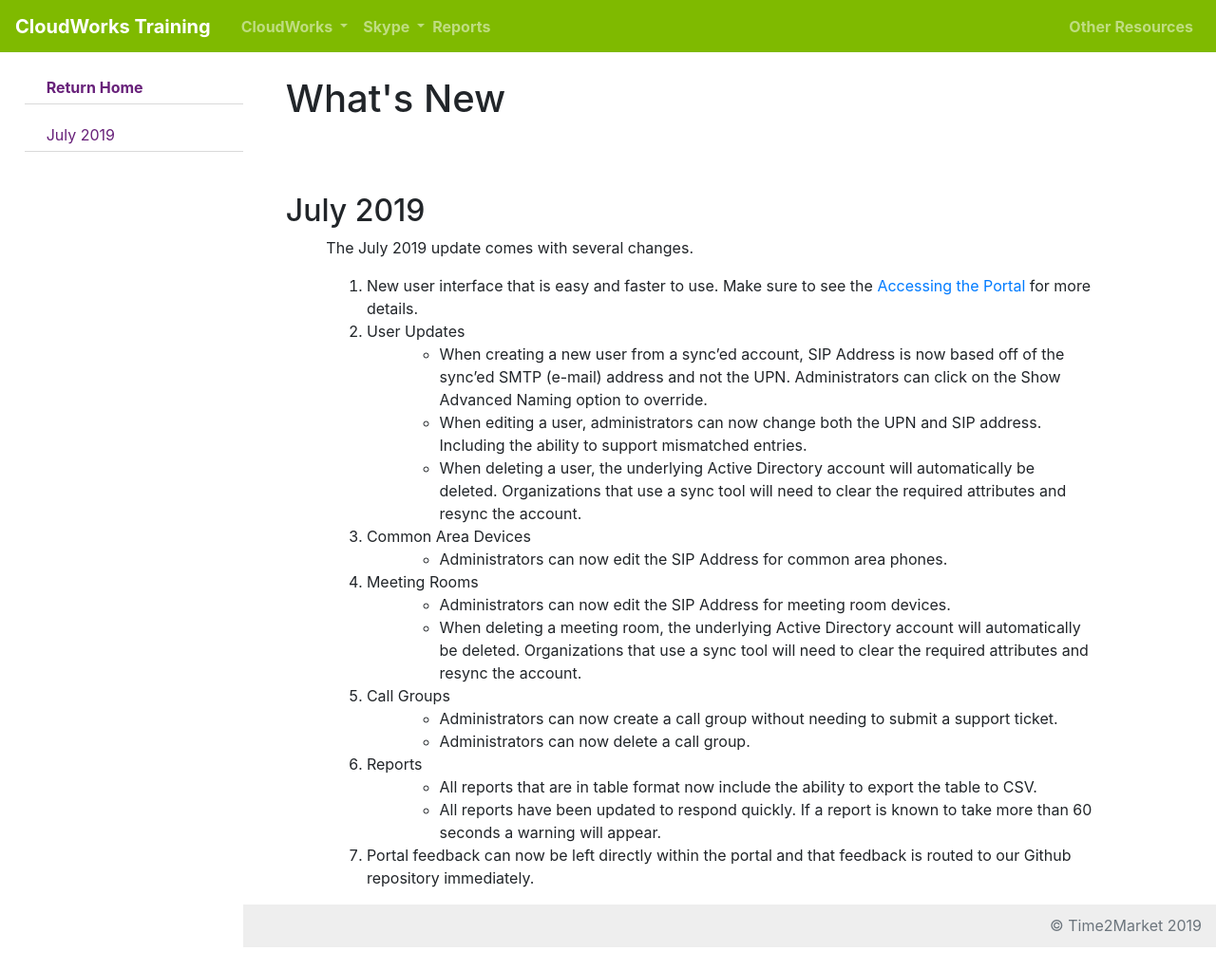
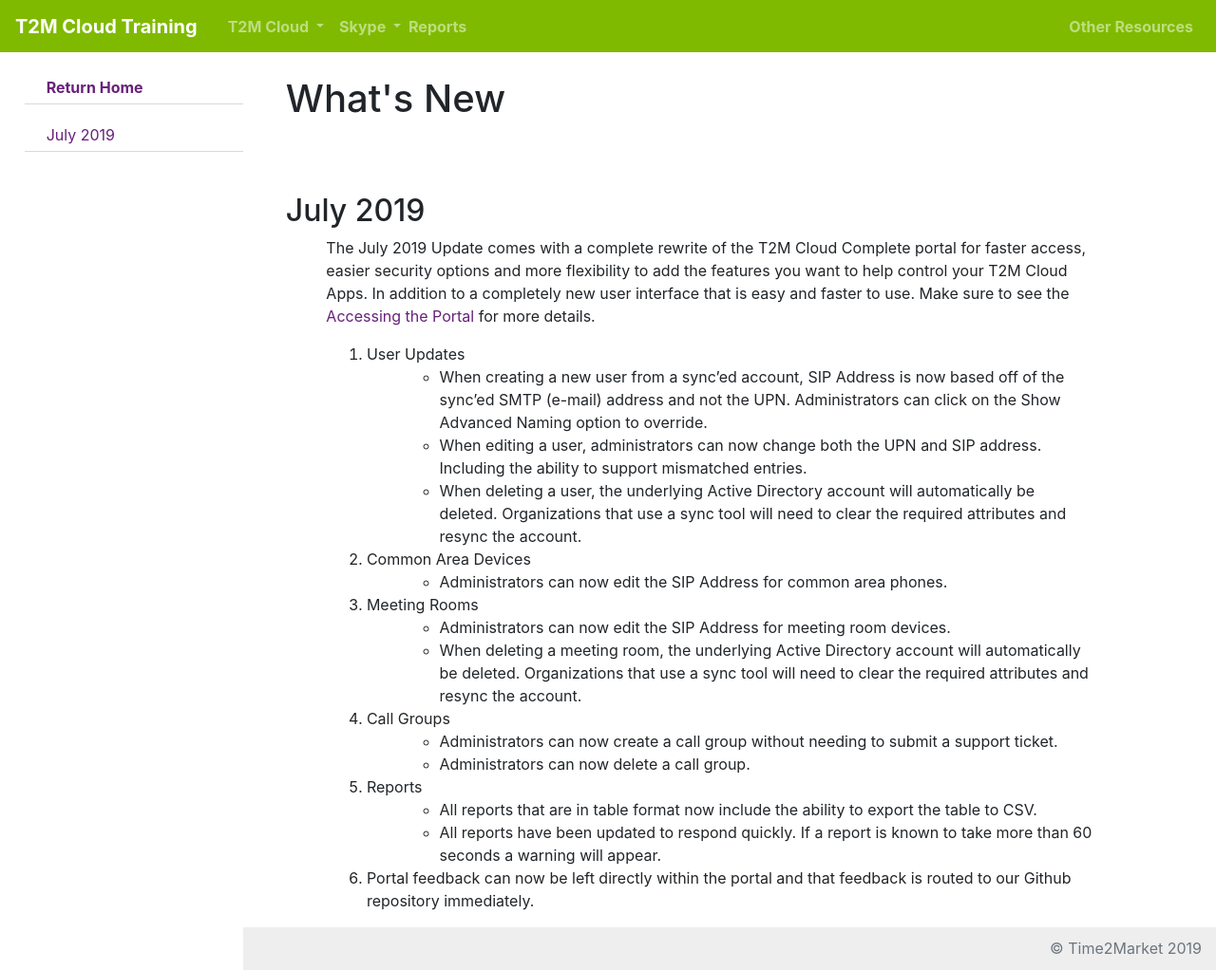
Before and after one commit to t2mdev/docs-vc, a Jekyll site: the page built from _docs/whats_new.md, in a window 1280 px wide and 1022 px high. Shown: the whole window at 95% size. Built offline with Jekyll 4.4.1, drawn with Linux system fonts in a browser that asks for light colours.

Commit message:
Updated branding and what's news

```diff
--- a/_docs/whats_new.md
+++ b/_docs/whats_new.md
@@ -6,22 +6,21 @@
 
 ## July 2019 ##
 
-The July 2019 update comes with several changes.
+The July 2019 Update comes with a complete rewrite of the T2M Cloud Complete portal for faster access, easier security options and more flexibility to add the features you want to help control your T2M Cloud Apps.  In addition to a completely new user interface that is easy and faster to use.  Make sure to see the [Accessing the Portal](https://docs.t2mhosted.com/docs/cloud.html#accessing-the-portal) for more details.
 
-1. New user interface that is easy and faster to use.  Make sure to see the [Accessing the Portal](/docs/cloud.html#accessing-the-portal) for more details.
-2. User Updates
+1. User Updates
 - When creating a new user from a sync'ed account, SIP Address is now based off of the sync'ed SMTP (e-mail) address and not the UPN.  Administrators can click on the Show Advanced Naming option to override.
 - When editing a user, administrators can now change both the UPN and SIP address.  Including the ability to support mismatched entries.
 - When deleting a user, the underlying Active Directory account will automatically be deleted.  Organizations that use a sync tool will need to clear the required attributes and resync the account.
-3. Common Area Devices
+2. Common Area Devices
 - Administrators can now edit the SIP Address for common area phones.
-4. Meeting Rooms
+3. Meeting Rooms
 - Administrators can now edit the SIP Address for meeting room devices.
 - When deleting a meeting room, the underlying Active Directory account will automatically be deleted.  Organizations that use a sync tool will need to clear the required attributes and resync the account.
-5. Call Groups
+4. Call Groups
 - Administrators can now create a call group without needing to submit a support ticket.
 - Administrators can now delete a call group.
-6. Reports
+5. Reports
 - All reports that are in table format now include the ability to export the table to CSV.
 - All reports have been updated to respond quickly.  If a report is known to take more than 60 seconds a warning will appear.
-7. Portal feedback can now be left directly within the portal and that feedback is routed to our Github repository immediately.
+6. Portal feedback can now be left directly within the portal and that feedback is routed to our Github repository immediately.
--- a/_includes/navigation.html
+++ b/_includes/navigation.html
@@ -1,14 +1,14 @@
 <header>
     <nav class="navbar navbar-expand-md navbar-dark fixed-top">
-        <span class="navbar-brand">CloudWorks Training</span>
+        <span class="navbar-brand">T2M Cloud Training</span>
 
         <div class="dropdown">
           <a class="dropdown-toggle" href="#" role="button" id="dropdownMenuLink" data-toggle="dropdown" aria-haspopup="true" aria-expanded="false">
-            CloudWorks
+            T2M Cloud
           </a>
 
           <div class="dropdown-menu" aria-labelledby="dropdownMenuLink">
-            <a class="dropdown-item" href="/docs/cloud.html">CloudWorks Introduction</a>
+            <a class="dropdown-item" href="/docs/cloud.html">T2M Cloud Introduction</a>
             <a class="dropdown-item" href="/docs/whats_new.html">What's New</a>
             <a class="dropdown-item" href="/docs/users.html">User Management</a>
             <a class="dropdown-item" href="/docs/device_management.html">Device Management</a>
```
Also changed, not shown: _docs/cloud.md (+1 -1 lines), index.html (+4 -4 lines).
